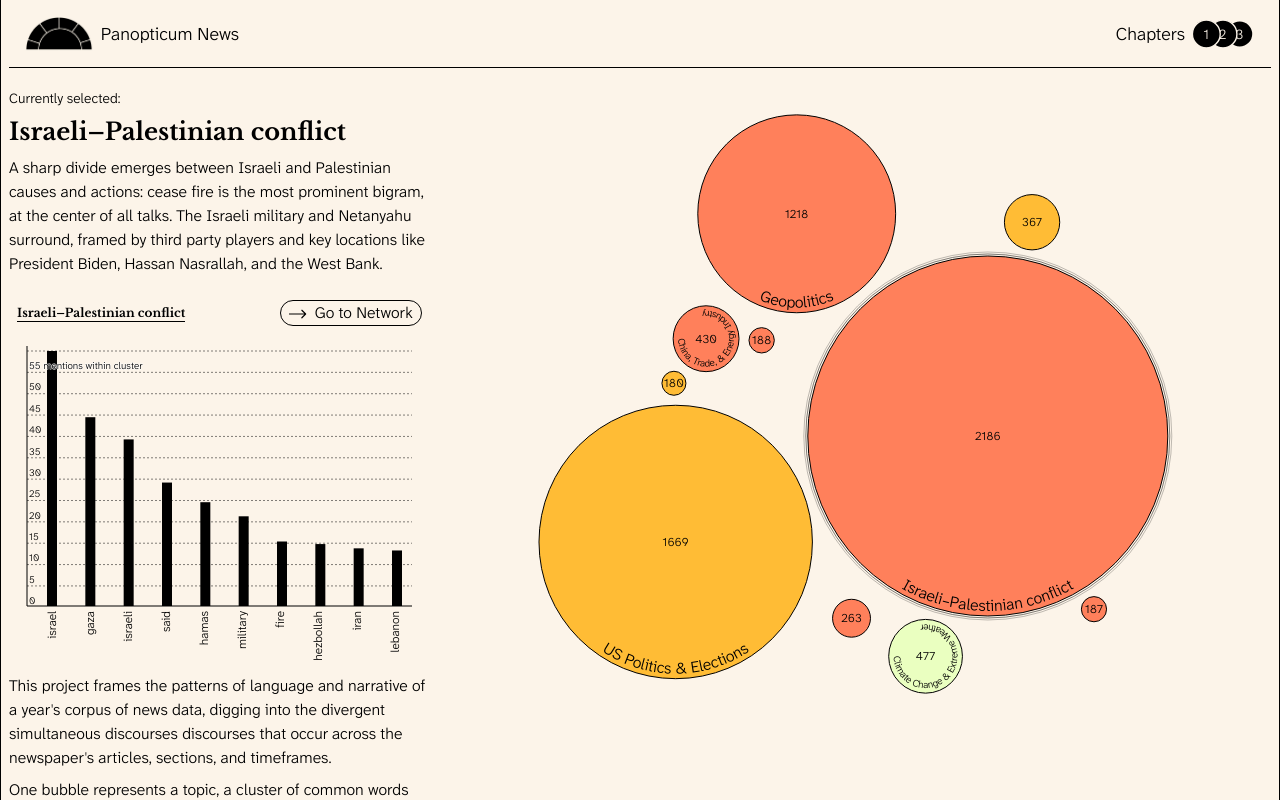
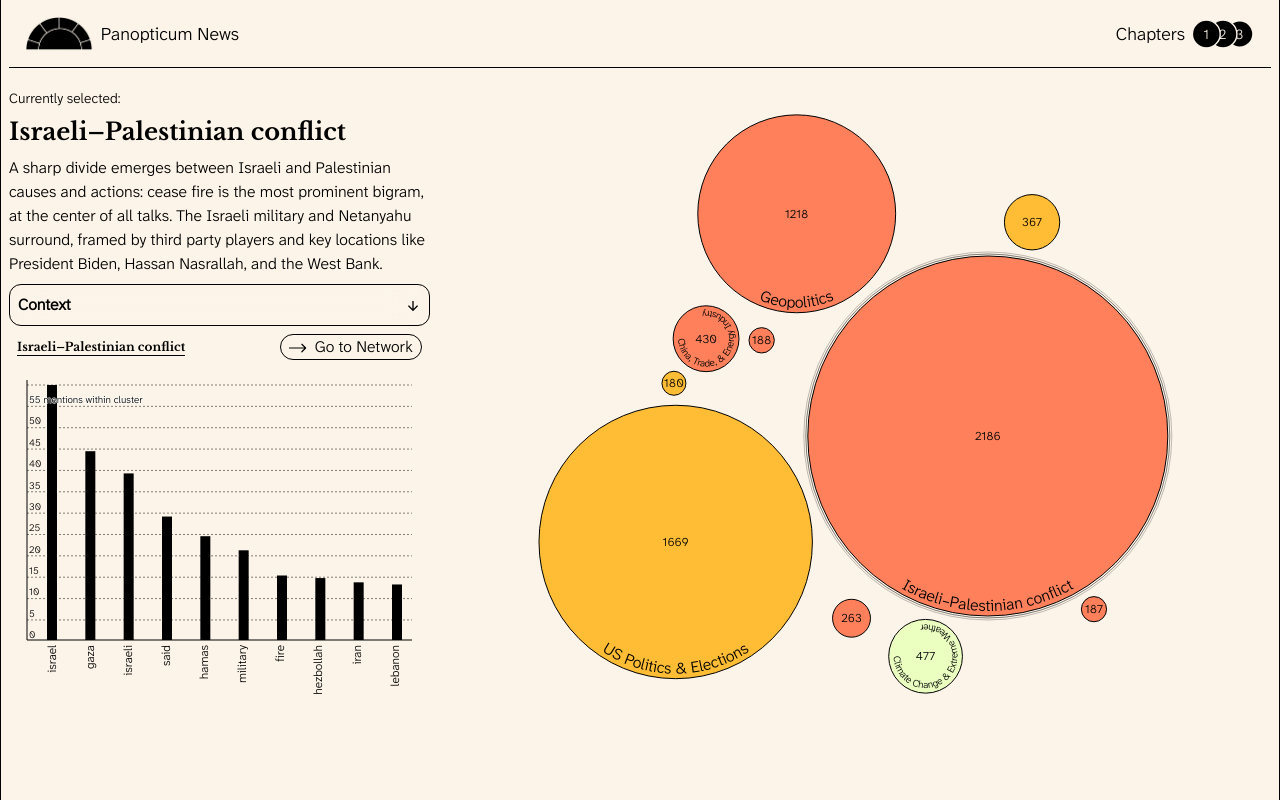
Before and after one commit to more-ginger/hyper-visual-times, a SvelteKit app: page /topics in a window 1280 px wide. Built offline with nearby package versions, Linux system fonts and the light colour scheme.

Commit message:
feat: make context foldable

```diff
--- a/src/routes/topics/+page.svelte
+++ b/src/routes/topics/+page.svelte
@@ -35,13 +35,33 @@
 	function selectOverlappingArticleIds(ids: { selectedIds: string[] }) {
 		selectedIds = ids.selectedIds;
 	}
+	let contextOpen = $state(false);
+	function toggleOpen(name, open) {
+		switch (name) {
+			case 'Context':
+				contextOpen = !open;
+				break;
+		}
+	}
 </script>
 
+{#snippet cardSection(name, open)}
+	<button
+		type="button"
+		class="grid w-full cursor-pointer grid-cols-2 rounded-none border-none p-2 text-left"
+		onclick={() => {
+			toggleOpen(name, open);
+		}}
+	>
+		<p class="font-bold">{name}</p>
+		<img class="h-4 self-center justify-self-end" class:rotate-180={open} src="icons/ui-scroll.svg" alt="" />
+	</button>
+{/snippet}
 <div class="base relative m-auto flex h-[100vh] pt-20 md:w-full">
 	<div class="flex h-full overflow-scroll px-2 pb-2 md:w-full">
 		<div class="w-4/12 pb-150">
 			<div class="2xl:mt-10 2xl:rounded-xl 2xl:border 2xl:p-2 2xl:pb-15">
-				<div class="mt-2 mb-6">
+				<div class="mt-2 mb-2">
 					<p class="text-sm">Currently selected:</p>
 					<h1 class="my-2 font-serif text-xl md:text-2xl">
 						{selectedCluster[0].manualLabel}
@@ -50,12 +70,11 @@
 						{selectedCluster[0].description}
 					</p>
 				</div>
-				{#if selectionIsActive && !networkIsActive}
-					<ClusterBarchart {selectedCluster} {switchView} />
-				{:else}
-					<NetworkCard {selectedPair} {selectedIds} />
-				{/if}
-			</div>
+				<div class:hidden={networkIsActive} class="relative overflow-hidden overscroll-none rounded-xl border border-black backdrop-blur-lg my-2">
+					<div class="w-full">
+						{@render cardSection('Context', contextOpen)}
+						<div class={'h-0 overflow-hidden ' + (contextOpen ? '!h-full border-t border-dashed ' : '')}>
+							<div class={'p-2 ' + (contextOpen ? 'border-solid' : '')}>
 								<div>
 									<p class="text-sm"></p>
 									<p class="mb-2">
@@ -85,6 +104,16 @@
 									>.
 								</div>
 							</div>
+						</div>
+					</div>
+				</div>
+				{#if selectionIsActive && !networkIsActive}
+					<ClusterBarchart {selectedCluster} />
+				{:else}
+					<NetworkCard {selectedPair} {selectedIds} />
+				{/if}
+			</div>
+		</div>
 		<div class="sticky top-0 w-8/12">
 			{#if selectionIsActive && !networkIsActive}
 				<BubbleChart {TopicClusters} {selectNewCluster} {switchView} {selectedClusterLabel} />
```
Lines whose indentation alone changed are shown as unchanged.
